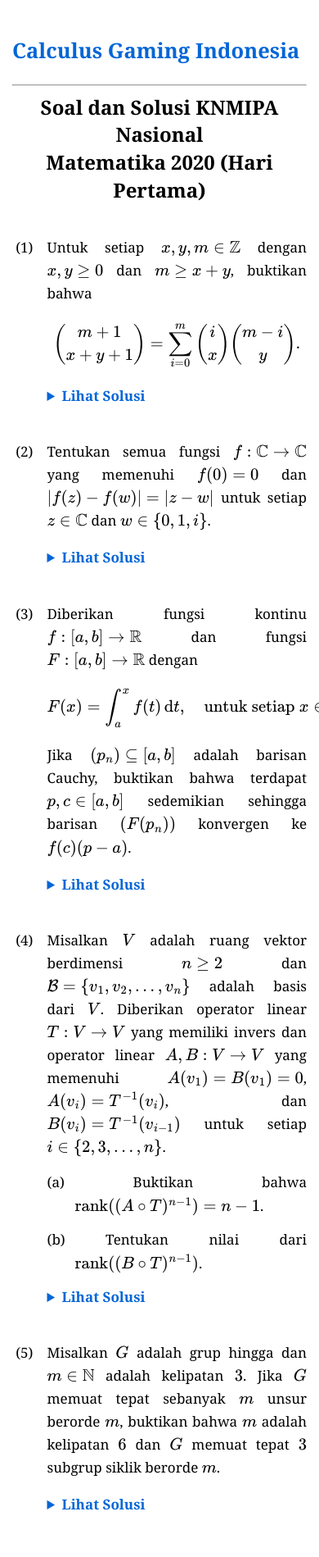
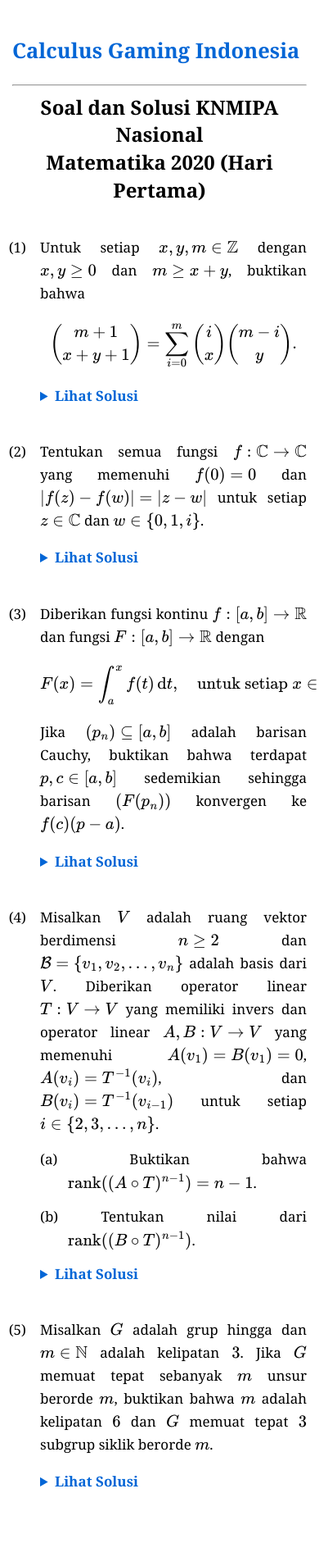
Before and after one commit to calculusgamingindonesia/calculusgamingindonesia.github.io, a Jekyll site: the page built from _posts/2026-06-29-knmipa-nas-mat-20-1.md, in a window 390 px wide. Shown: the whole page at 82% size. Built offline with Jekyll 4.4.1, drawn with Linux system fonts in a browser that asks for light colours; some web fonts are replaced; after the commit the page ends 1871 px from its top, so only the background shows below that.

Commit message:
Update default.html

```diff
--- a/_layouts/default.html
+++ b/_layouts/default.html
@@ -98,7 +98,7 @@
 
         /* Nomor soal ditarik lebih jauh ke kiri agar tidak menempel */
         ol {
-            padding-left: 2.5em;
+            padding-left: 2em;
         }
         ol > li::before {
             left: -2.5em;
```
